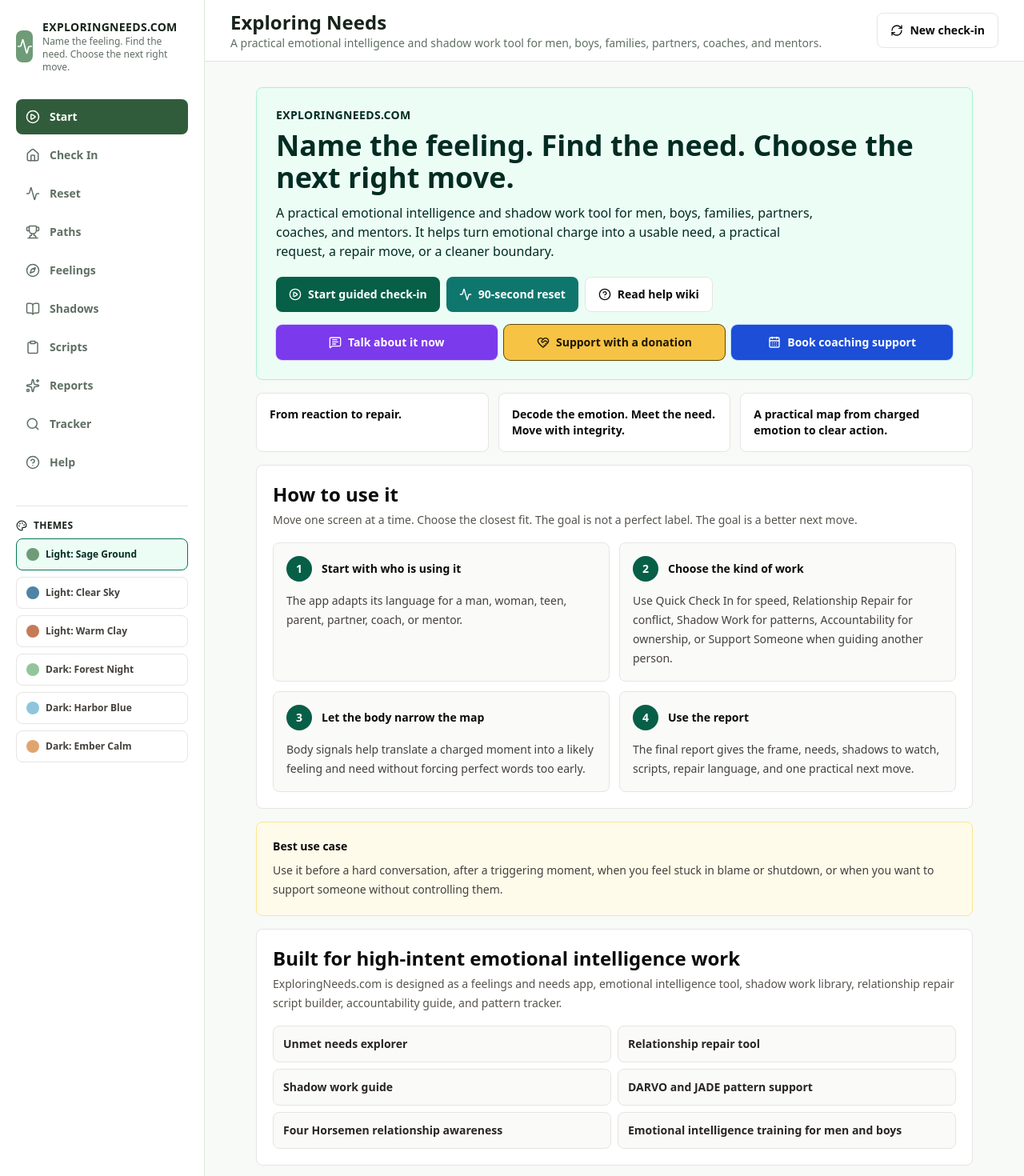
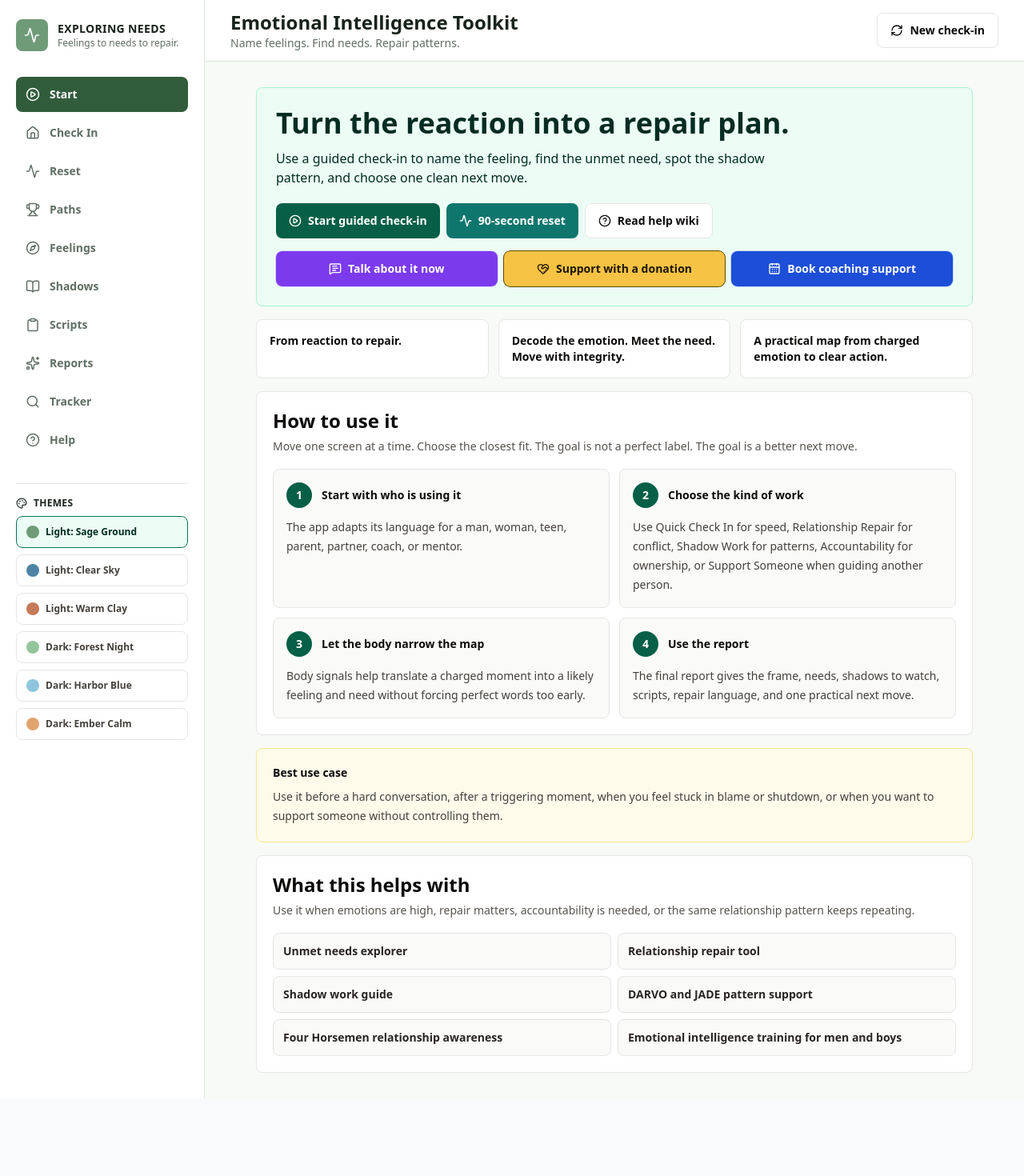
Before and after one commit to Agent5D-369/emotion-needs-explorer, a React (Vite) app: page / in a window 1280 px wide. Shown: the top 1470 px of the page at 80% size. After the commit the page ends 1373 px from the top, so only its background shows below. Built offline with nearby package versions, Linux system fonts and the light colour scheme.

Commit message:
Reduce visible brand repetition

```diff
--- a/src/App.jsx
+++ b/src/App.jsx
@@ -25,11 +25,13 @@ import {
 import { EMOTION_DATA, toRows } from "./emotionData.js";
 import { guidanceFor } from "./prompts.js";
 
-const APP_NAME = "ExploringNeeds.com";
-const APP_TITLE = "Exploring Needs";
-const APP_TAGLINE = "Name the feeling. Find the need. Choose the next right move.";
-const APP_SUBTITLE =
-  "A practical emotional intelligence and shadow work tool for men, boys, families, partners, coaches, and mentors.";
+const APP_NAME = "Exploring Needs";
+const APP_TITLE = "Emotional Intelligence Toolkit";
+const APP_TAGLINE = "Feelings to needs to repair.";
+const APP_SUBTITLE = "Name feelings. Find needs. Repair patterns.";
+const HERO_TITLE = "Turn the reaction into a repair plan.";
+const HERO_COPY =
+  "Use a guided check-in to name the feeling, find the unmet need, spot the shadow pattern, and choose one clean next move.";
 const ATTR_LINE =
   "CC BY 4.0 (https://creativecommons.org/licenses/by/4.0/) | ExploringNeeds.com | Rick Broider | Agent5D.com | HolisticLifeTribe.com";
 const CALENDAR_URL = "https://calendar.app.google/NQvsMN7X5evMK9Q1A";
@@ -1269,10 +1271,9 @@ function Intro({ setTab }) {
   return (
     <div className="mx-auto max-w-4xl space-y-4">
       <section className="rounded-lg border border-emerald-200 bg-emerald-50 p-5 md:p-6">
-        <div className="text-sm font-black uppercase tracking-wide text-emerald-950">{APP_NAME}</div>
-        <h2 className="mt-2 text-2xl font-black tracking-normal text-emerald-950 md:text-4xl">{APP_TAGLINE}</h2>
+        <h2 className="text-2xl font-black tracking-normal text-emerald-950 md:text-4xl">{HERO_TITLE}</h2>
         <p className="mt-3 max-w-2xl text-sm leading-6 text-emerald-950 md:text-base">
-          {APP_SUBTITLE} It helps turn emotional charge into a usable need, a practical request, a repair move, or a cleaner boundary.
+          {HERO_COPY}
         </p>
         <div className="mt-5 flex flex-col gap-2 sm:flex-row">
           <Button variant="primary" onClick={() => setTab("checkin")}>
@@ -1328,8 +1329,8 @@ function Intro({ setTab }) {
 
       <section className="rounded-lg border border-stone-200 bg-white p-4 md:p-5">
         <SectionTitle
-          title="Built for high-intent emotional intelligence work"
-          copy="ExploringNeeds.com is designed as a feelings and needs app, emotional intelligence tool, shadow work library, relationship repair script builder, accountability guide, and pattern tracker."
+          title="What this helps with"
+          copy="Use it when emotions are high, repair matters, accountability is needed, or the same relationship pattern keeps repeating."
         />
         <div className="mt-4 grid gap-2 sm:grid-cols-2">
           {[
@@ -2552,7 +2553,7 @@ function HelpWiki({ setTab }) {
   const topics = [
     {
       title: "What this is",
-      body: "ExploringNeeds.com is a guided emotional intelligence tool, unmet needs explorer, shadow work app, relationship repair guide, and pattern tracker. It helps you move from a charged feeling into the unmet need, shadow pattern, repair language, and practical next action.",
+      body: "This is a guided emotional intelligence tool, unmet needs explorer, shadow work app, relationship repair guide, and pattern tracker. It helps you move from a charged feeling into the unmet need, shadow pattern, repair language, and practical next action.",
     },
     {
       title: "What it is not",
@@ -2607,7 +2608,7 @@ function HelpWiki({ setTab }) {
     <div className="mx-auto max-w-4xl space-y-4">
       <SectionTitle
         title="Help Wiki"
-        copy="A practical guide to the concepts inside ExploringNeeds.com and how to use the tool without getting lost."
+        copy="A practical guide to the concepts inside the tool and how to use it without getting lost."
       />
 
       <div className="grid gap-2 sm:grid-cols-4">
```
